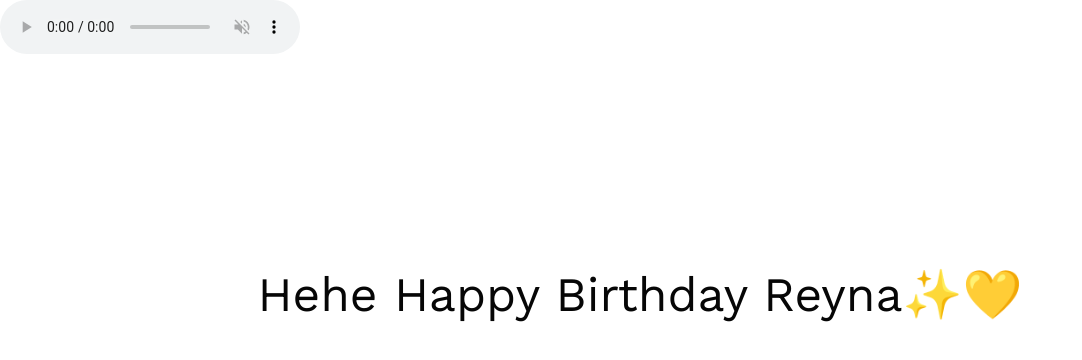
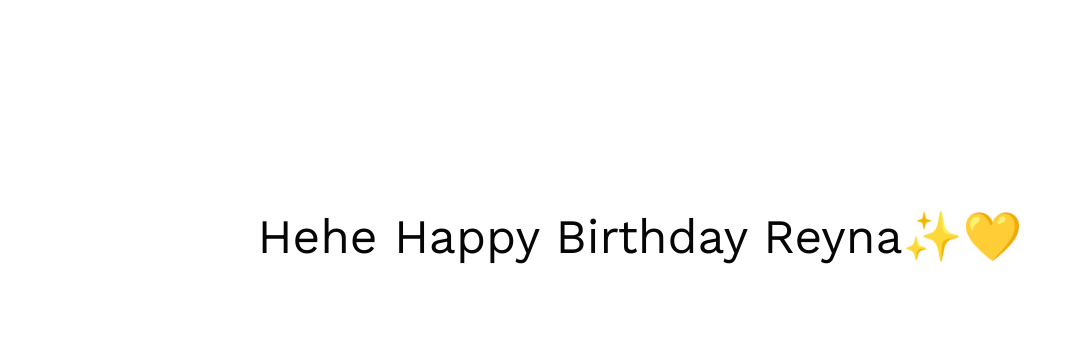
Before and after one commit to yaboidimsum/3103, a website: page index.html in a window 1280 px wide. Shown: the whole page, without its empty margins (0-1082 px from the left). Drawn offline with nearby package versions, Linux system fonts and the light colour scheme.

Commit message:
Update index.html

```diff
--- a/index.html
+++ b/index.html
@@ -11,7 +11,7 @@
     />
     <link rel="shortcut icon" type="image/png" href="img/favicon.png" />
     <link rel="stylesheet" href="style/style.css" />
-    <audio controls muted autoplay>
+    <audio muted autoplay>
       <source src="audio/kiki.mp3" type="audio/mpeg" />
       Your browser does not support the audio element.
     </audio>
```
